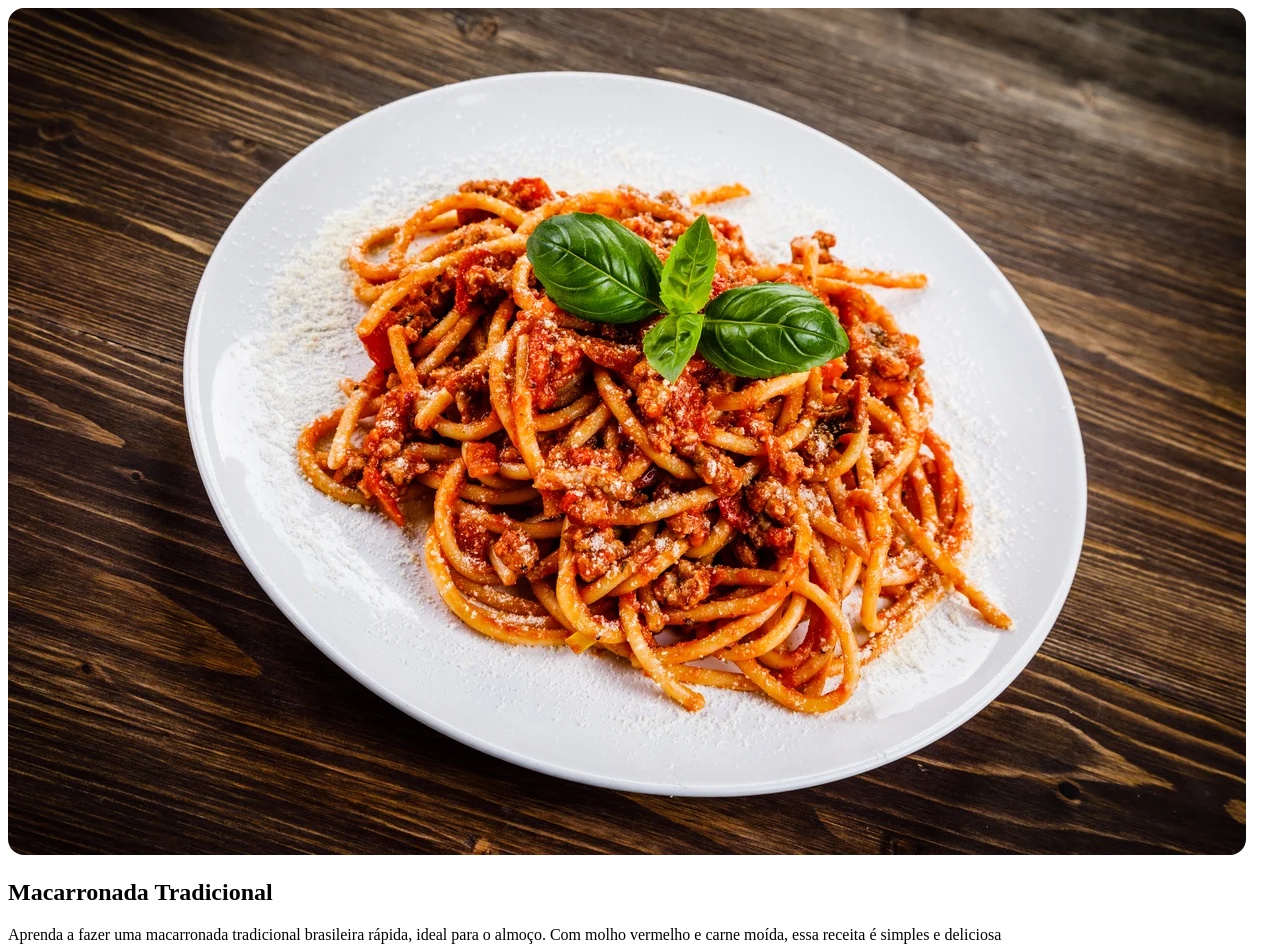
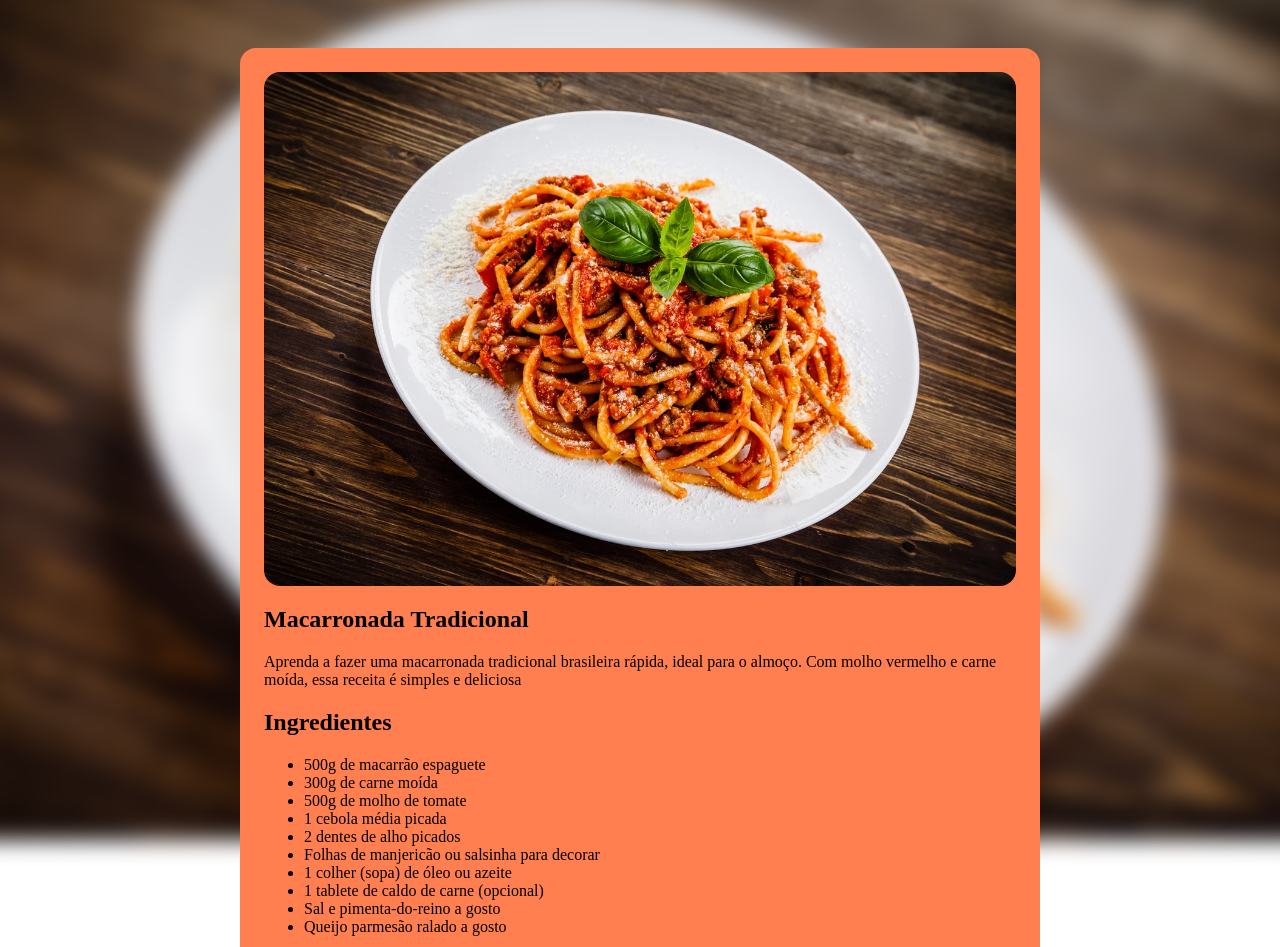
Before and after one commit to leandrocobra/Pagina-de-Receita-Leandro-Cobra, a plain HTML site: page index.html in a window 1280 px wide. Shown: the top 947 px of the page. Drawn offline with Linux system fonts and the light colour scheme.

Commit message:
background img do body e estilização da main page + mai img

```diff
--- a/style.css
+++ b/style.css
@@ -1,2 +1,35 @@
-img{border-radius: 16px;
+body {
+
+    /*margin: 0;*/
+    min-height: 100vh;
 }
+
+body::before {
+    content: "";
+    position: fixed;
+    inset: 0;
+
+    background-image: url("assets/Macarronada.png");
+    background-size: cover;
+    background-position: center;
+    transform: scale(1.10);
+
+    filter: blur(10px);
+    z-index: -1;
+}
+
+#page{
+    box-sizing: border-box;
+    width: 800px;
+    padding: 24px;
+    background-color: coral;
+    margin: 48px auto;
+    border-radius: 16px;
+}
+
+img {
+    border-radius: 16px;
+    width: 100%;
+    height: auto;
+    display: block;
+}
```
